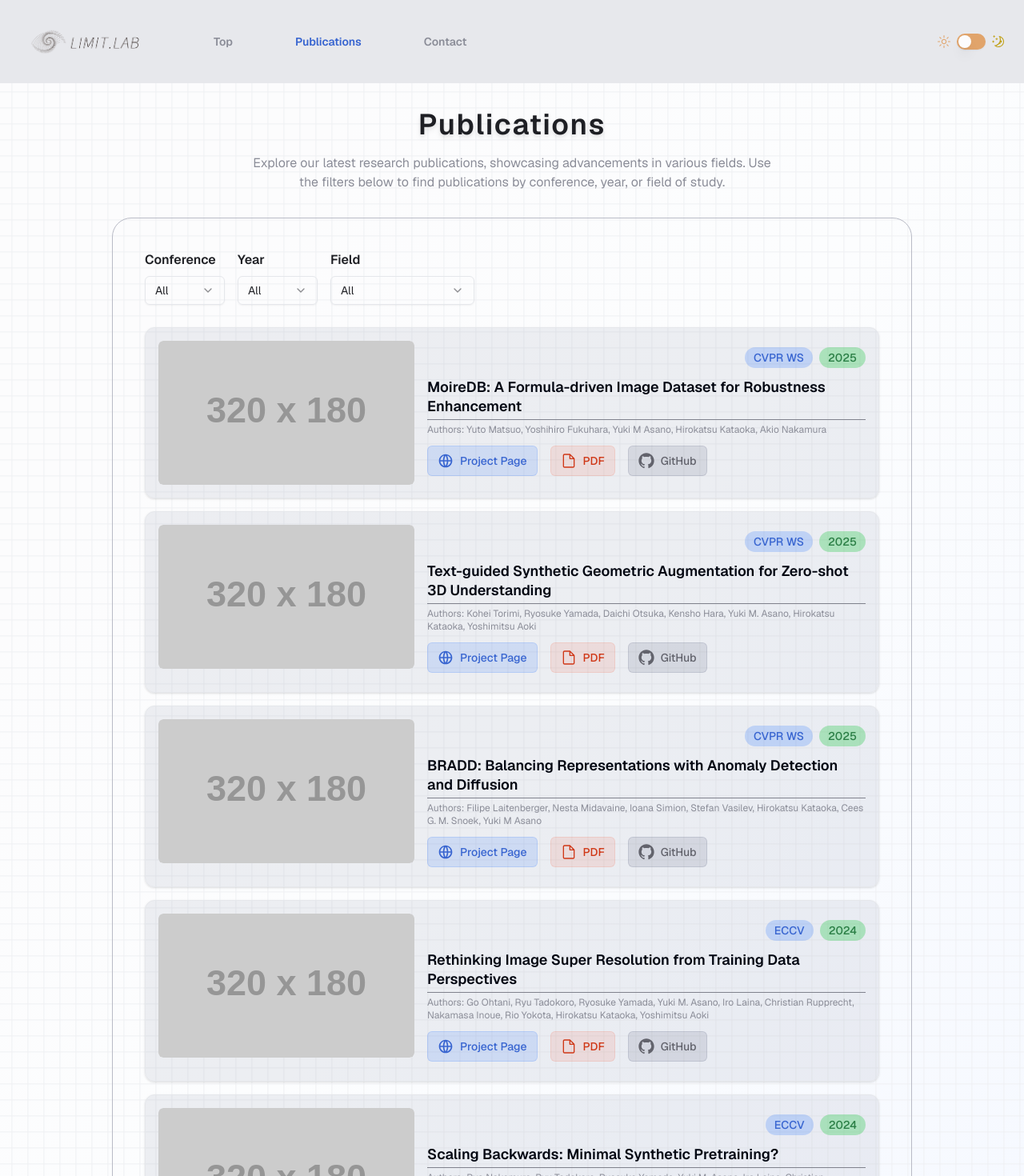
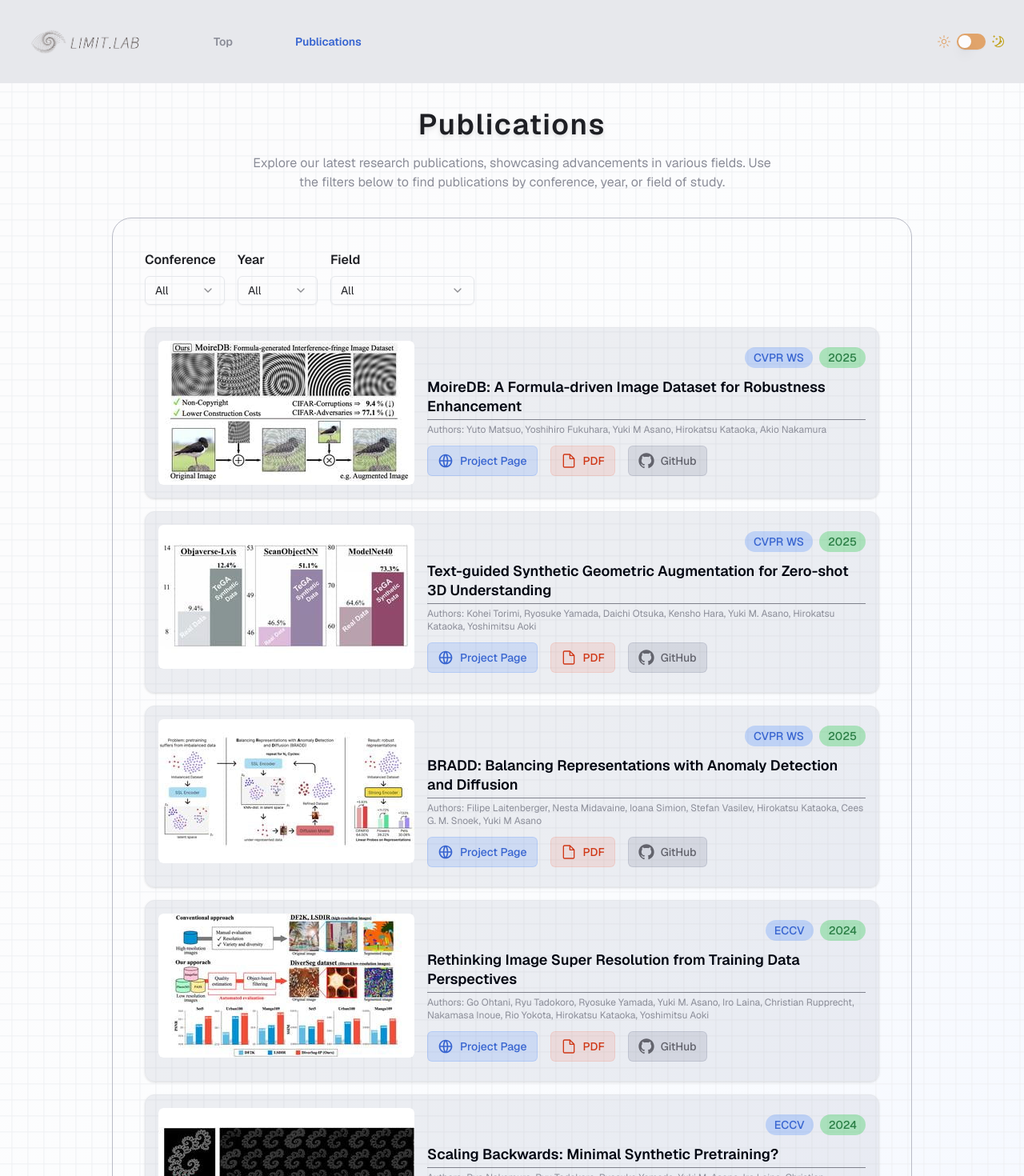
Before and after one commit to cvpaperchallenge-alumni/limit-lab-homepage, a Next.js app: page /publications in a window 1280 px wide. Shown: the top 1470 px of the page at 80% size. Built offline with nearby package versions, Linux system fonts and the light colour scheme; what tailwindcss-animated would draw is missing.

Commit message:
feat: update publications.

```diff
--- a/src/components/header.tsx
+++ b/src/components/header.tsx
@@ -32,7 +32,7 @@ export function Header() {
   const [page, setPage] = useState('top')
   const [hasHoveredTop, setHasHoveredTop] = useState(false)
   const [hasHoveredPublications, setHasHoveredPublications] = useState(false)
-  const [hasHoveredContact, setHasHoveredContact] = useState(false)
+  // const [hasHoveredContact, setHasHoveredContact] = useState(false)
   const router = useRouter()
   const pathname = usePathname()
 
@@ -145,7 +145,7 @@ export function Header() {
                 </span>
               </Link>
             </Button>
-            <Button
+            {/* <Button
               variant="link"
               asChild
               className="group pl-0.5 font-semibold hover:animate-pulsate-fwd hover:no-underline"
@@ -177,7 +177,7 @@ export function Header() {
                   Contact
                 </span>
               </Link>
-            </Button>
+            </Button> */}
           </div>
         </div>
 
--- a/src/data/publicationPageData.ts
+++ b/src/data/publicationPageData.ts
@@ -1,7 +1,7 @@
 export const samplePublications = [
   {
     id: 1,
-    imageUrl: 'https://via.placeholder.com/320x180',
+    imageUrl: '/publications/nakamura24scaling-320x180.jpg',
     title: 'Scaling Backwards: Minimal Synthetic Pretraining?',
     authors:
       'Ryo Nakamura, Ryu Tadokoro, Ryosuke Yamada, Yuki M. Asano, Iro Laina, Christian Rupprecht, Nakamasa Inoue, Rio Yokota, Hirokatsu Kataoka',
@@ -14,7 +14,7 @@ export const samplePublications = [
   },
   {
     id: 2,
-    imageUrl: 'https://via.placeholder.com/320x180',
+    imageUrl: '/publications/ohtani24rethinking-320x180.jpg',
     title: 'Rethinking Image Super Resolution from Training Data Perspectives',
     authors:
       'Go Ohtani, Ryu Tadokoro, Ryosuke Yamada, Yuki M. Asano, Iro Laina, Christian Rupprecht, Nakamasa Inoue, Rio Yokota, Hirokatsu Kataoka, Yoshimitsu Aoki',
@@ -27,7 +27,7 @@ export const samplePublications = [
   },
   {
     id: 3,
-    imageUrl: 'https://via.placeholder.com/320x180',
+    imageUrl: '/publications/laitenberger25bradd-320x180.jpg',
     title:
       'BRADD: Balancing Representations with Anomaly Detection and Diffusion',
     authors:
@@ -41,7 +41,7 @@ export const samplePublications = [
   },
   {
     id: 4,
-    imageUrl: 'https://via.placeholder.com/320x180',
+    imageUrl: '/publications/torimi25text-320x180.jpg',
     title:
       'Text-guided Synthetic Geometric Augmentation for Zero-shot 3D Understanding',
     authors:
@@ -55,14 +55,14 @@ export const samplePublications = [
   },
   {
     id: 5,
-    imageUrl: 'https://via.placeholder.com/320x180',
+    imageUrl: '/publications/matsuo25moiredb-320x180.jpg',
     title: 'MoireDB: A Formula-driven Image Dataset for Robustness Enhancement',
     authors:
       'Yuto Matsuo, Yoshihiro Fukuhara, Yuki M Asano, Hirokatsu Kataoka, Akio Nakamura',
     conference: 'CVPR WS',
     year: 2025,
     projectPageUrl: '',
-    pdfFileUrl: '',
+    pdfFileUrl: 'https://openreview.net/pdf?id=GhDmrlCsJO',
     githubUrl: '',
     field: 'Machine Learning',
   },
```
